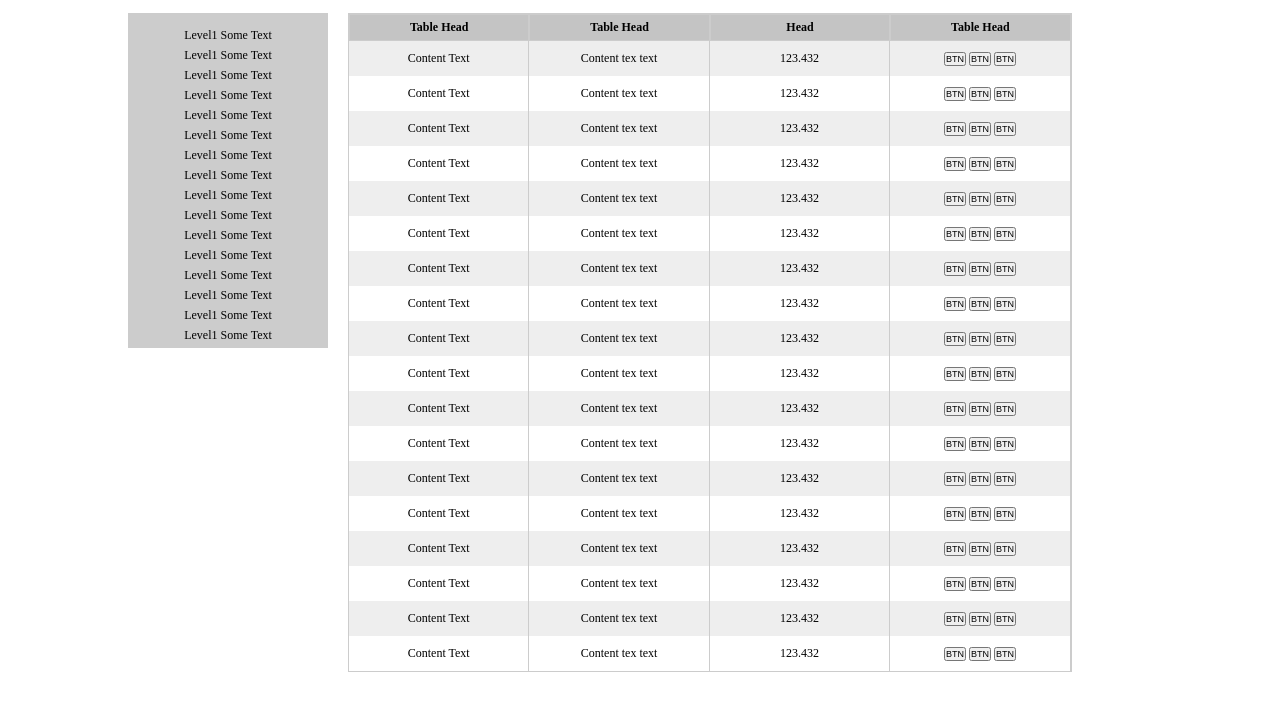
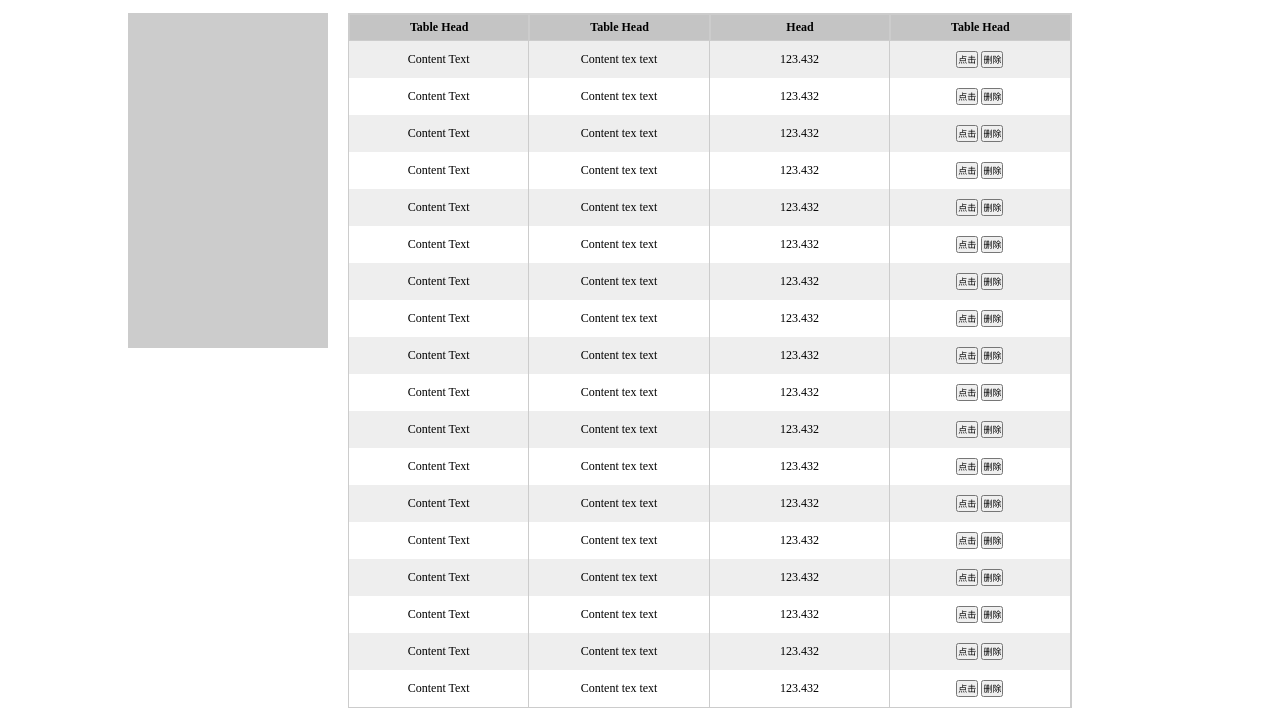
Before and after one commit to YZlingyu/teambition, a plain HTML site: page html/index2.html in a window 1280 px wide. Shown: the part 262-970 px from the top of the page. Before the commit the page ends 934 px from the top, so only its background shows below. Drawn offline with Linux system fonts and the light colour scheme.

Commit message:
Add files via upload

```diff
--- a/html/index2.html
+++ b/html/index2.html
@@ -51,34 +51,8 @@
 		<!----------------two columns-------------------->
 		<div class="center">
 			<div class="left-column" id="left-column">
-				<div class="column2">
-					<p class="level1">Level1 Some Text</p>
-					<p class="level1">Level1 Some Text</p>
-					<p class="level1">Level1 Some Text</p>
-					<p class="level1">Level1 Some Text</p>
-					<p class="level1">Level1 Some Text</p>
-					<p class="level1">Level1 Some Text</p>
-					<p class="level1">Level1 Some Text</p>
-					<p class="level1">Level1 Some Text</p>
-					<p class="level1">Level1 Some Text</p>
-					<p class="level1">Level1 Some Text</p>
-					<p class="level1">Level1 Some Text</p>
-					<p class="level1">Level1 Some Text</p>
-					<p class="level1">Level1 Some Text</p>
-					<p class="level1">Level1 Some Text</p>
-					<p class="level1">Level1 Some Text</p>
-					<p class="level1">Level1 Some Text</p>
-					<p class="level1">Level1 Some Text</p>
-					<p class="level1">Level1 Some Text</p>
-					<p class="level1">Level1 Some Text</p>
-					<p class="level1">Level1 Some Text</p>
-					<p class="level1">Level1 Some Text</p>
-					<p class="level1">Level1 Some Text</p>
-					<p class="level1">Level1 Some Text</p>
-					<p class="level1">Level1 Some Text</p>
-					<p class="level1">Level1 Some Text</p>
-					<p class="level1">Level1 Some Text</p>
-				</div>
+				<ul class="column2" id="column2">
+				</ul>
 			</div>
 			<div class="right-column">
 				<table cellpadding="0" cellspacing="0">
@@ -90,15 +64,14 @@
 					        <th class="col1">Table Head</th>
 					    </tr>
 					</thead>
-					<tbody>
+					<tbody id="table-body">
 						<tr>
 					        <td>Content Text</td>
 					        <td>Content tex text</td>
 					        <td>123.432</td>
 					        <td>
-					        	<button class="tiny-btn">BTN</button>
-					        	<button class="tiny-btn">BTN</button>
-					        	<button class="tiny-btn">BTN</button>
+					        	<button class="tiny-btn">点击</button>
+					        	<button class="tiny-btn">删除</button>
 					        </td>
 					    </tr>
 					    <tr>
@@ -106,9 +79,8 @@
 					        <td>Content tex text</td>
 					        <td>123.432</td>
 					        <td>
-					        	<button class="tiny-btn">BTN</button>
-					        	<button class="tiny-btn">BTN</button>
-					        	<button class="tiny-btn">BTN</button>
+					        	<button class="tiny-btn">点击</button>
+					        	<button class="tiny-btn">删除</button>
 					        </td>
 					    </tr>
 					    <tr>
@@ -116,9 +88,8 @@
 					        <td>Content tex text</td>
 					        <td>123.432</td>
 					        <td>
-					        	<button class="tiny-btn">BTN</button>
-					        	<button class="tiny-btn">BTN</button>
-					        	<button class="tiny-btn">BTN</button>
+					        	<button class="tiny-btn">点击</button>
+					        	<button class="tiny-btn">删除</button>
 					        </td>
 					    </tr>
 					    <tr>
@@ -126,9 +97,8 @@
 					        <td>Content tex text</td>
 					        <td>123.432</td>
 					        <td>
-					        	<button class="tiny-btn">BTN</button>
-					        	<button class="tiny-btn">BTN</button>
-					        	<button class="tiny-btn">BTN</button>
+					        	<button class="tiny-btn">点击</button>
+					        	<button class="tiny-btn">删除</button>
 					        </td>
 					    </tr>
 					    <tr>
@@ -136,9 +106,8 @@
 					        <td>Content tex text</td>
 					        <td>123.432</td>
 					        <td>
-					        	<button class="tiny-btn">BTN</button>
-					        	<button class="tiny-btn">BTN</button>
-					        	<button class="tiny-btn">BTN</button>
+					        	<button class="tiny-btn">点击</button>
+					        	<button class="tiny-btn">删除</button>
 					        </td>
 					    </tr>
 					    <tr>
@@ -146,9 +115,8 @@
 					        <td>Content tex text</td>
 					        <td>123.432</td>
 					        <td>
-					        	<button class="tiny-btn">BTN</button>
-					        	<button class="tiny-btn">BTN</button>
-					        	<button class="tiny-btn">BTN</button>
+					        	<button class="tiny-btn">点击</button>
+					        	<button class="tiny-btn">删除</button>
 					        </td>
 					    </tr>
 					    <tr>
@@ -156,9 +124,8 @@
 					        <td>Content tex text</td>
 					        <td>123.432</td>
 					        <td>
-					        	<button class="tiny-btn">BTN</button>
-					        	<button class="tiny-btn">BTN</button>
-					        	<button class="tiny-btn">BTN</button>
+					        	<button class="tiny-btn">点击</button>
+					        	<button class="tiny-btn">删除</button>
 					        </td>
 					    </tr>
 					    <tr>
@@ -166,9 +133,8 @@
 					        <td>Content tex text</td>
 					        <td>123.432</td>
 					        <td>
-					        	<button class="tiny-btn">BTN</button>
-					        	<button class="tiny-btn">BTN</button>
-					        	<button class="tiny-btn">BTN</button>
+					        	<button class="tiny-btn">点击</button>
+					        	<button class="tiny-btn">删除</button>
 					        </td>
 					    </tr>
 					    <tr>
@@ -176,9 +142,8 @@
 					        <td>Content tex text</td>
 					        <td>123.432</td>
 					        <td>
-					        	<button class="tiny-btn">BTN</button>
-					        	<button class="tiny-btn">BTN</button>
-					        	<button class="tiny-btn">BTN</button>
+					        	<button class="tiny-btn">点击</button>
+					        	<button class="tiny-btn">删除</button>
 					        </td>
 					    </tr>
 					    <tr>
@@ -186,9 +151,8 @@
 					        <td>Content tex text</td>
 					        <td>123.432</td>
 					        <td>
-					        	<button class="tiny-btn">BTN</button>
-					        	<button class="tiny-btn">BTN</button>
-					        	<button class="tiny-btn">BTN</button>
+					        	<button class="tiny-btn">点击</button>
+					        	<button class="tiny-btn">删除</button>
 					        </td>
 					    </tr>
 					    <tr>
@@ -196,9 +160,8 @@
 					        <td>Content tex text</td>
 					        <td>123.432</td>
 					        <td>
-					        	<button class="tiny-btn">BTN</button>
-					        	<button class="tiny-btn">BTN</button>
-					        	<button class="tiny-btn">BTN</button>
+					        	<button class="tiny-btn">点击</button>
+					        	<button class="tiny-btn">删除</button>
 					        </td>
 					    </tr>
 					    <tr>
@@ -206,9 +169,8 @@
 					        <td>Content tex text</td>
 					        <td>123.432</td>
 					        <td>
-					        	<button class="tiny-btn">BTN</button>
-					        	<button class="tiny-btn">BTN</button>
-					        	<button class="tiny-btn">BTN</button>
+					        	<button class="tiny-btn">点击</button>
+					        	<button class="tiny-btn">删除</button>
 					        </td>
 					    </tr>
 					    <tr>
@@ -216,9 +178,8 @@
 					        <td>Content tex text</td>
 					        <td>123.432</td>
 					        <td>
-					        	<button class="tiny-btn">BTN</button>
-					        	<button class="tiny-btn">BTN</button>
-					        	<button class="tiny-btn">BTN</button>
+					        	<button class="tiny-btn">点击</button>
+					        	<button class="tiny-btn">删除</button>
 					        </td>
 					    </tr>
 					    <tr>
@@ -226,9 +187,8 @@
 					        <td>Content tex text</td>
 					        <td>123.432</td>
 					        <td>
-					        	<button class="tiny-btn">BTN</button>
-					        	<button class="tiny-btn">BTN</button>
-					        	<button class="tiny-btn">BTN</button>
+					        	<button class="tiny-btn">点击</button>
+					        	<button class="tiny-btn">删除</button>
 					        </td>
 					    </tr>
 					    <tr>
@@ -236,9 +196,8 @@
 					        <td>Content tex text</td>
 					        <td>123.432</td>
 					        <td>
-					        	<button class="tiny-btn">BTN</button>
-					        	<button class="tiny-btn">BTN</button>
-					        	<button class="tiny-btn">BTN</button>
+					        	<button class="tiny-btn">点击</button>
+					        	<button class="tiny-btn">删除</button>
 					        </td>
 					    </tr>
 					    <tr>
@@ -246,9 +205,8 @@
 					        <td>Content tex text</td>
 					        <td>123.432</td>
 					        <td>
-					        	<button class="tiny-btn">BTN</button>
-					        	<button class="tiny-btn">BTN</button>
-					        	<button class="tiny-btn">BTN</button>
+					        	<button class="tiny-btn">点击</button>
+					        	<button class="tiny-btn">删除</button>
 					        </td>
 					    </tr>
 					    <tr>
@@ -256,9 +214,8 @@
 					        <td>Content tex text</td>
 					        <td>123.432</td>
 					        <td>
-					        	<button class="tiny-btn">BTN</button>
-					        	<button class="tiny-btn">BTN</button>
-					        	<button class="tiny-btn">BTN</button>
+					        	<button class="tiny-btn">点击</button>
+					        	<button class="tiny-btn">删除</button>
 					        </td>
 					    </tr>
 					    <tr>
@@ -266,9 +223,8 @@
 					        <td>Content tex text</td>
 					        <td>123.432</td>
 					        <td>
-					        	<button class="tiny-btn">BTN</button>
-					        	<button class="tiny-btn">BTN</button>
-					        	<button class="tiny-btn">BTN</button>
+					        	<button class="tiny-btn">点击</button>
+					        	<button class="tiny-btn">删除</button>
 					        </td>
 					    </tr>
 					</tbody>
@@ -398,7 +354,38 @@
 			</div>
 		</div>
 		<footer>&copy;2017 IFE</footer>-->
+
+		<!------模拟弹出窗口------->
+		<div id="mask"></div>
+		<div id="model" style="display: none;">
+			<div class="left-col">
+				<span>Name</span>
+				<span>Content</span>
+				<span>Value</span>
+			</div>
+			<div class="right-col">
+				<input type="text" id="name">
+				<input type="text" id="content">
+				<input type="text" id="value">
+			</div>
+			<div class="btn-group">
+				<button type="submit" id="yes">确定</button>
+				<button id="cancel">取消</button>
+			</div>
+
+		</div>
+
+		<div id="model2" style="display: none;">
+			<p style="margin:20px;">确定要删除xxxx吗？</p>
+			<div class="btn-group">
+				<button type="submit" id="yes2">确定</button>
+				<button id="cancel2">取消</button>
+			</div>
+		</div>
 	</body>
 	<!--<script type="text/javascript" src="../js/index.js"></script>-->
+	<script type="text/javascript" src="../js/leftJSON.js"></script>
 	<script type="text/javascript" src="../js/scroll.js"></script>
+	<script type="text/javascript" src="../js/rightJSON.js"></script>
+	<script type="text/javascript" src="../js/table.js"></script>
 </html>
```
